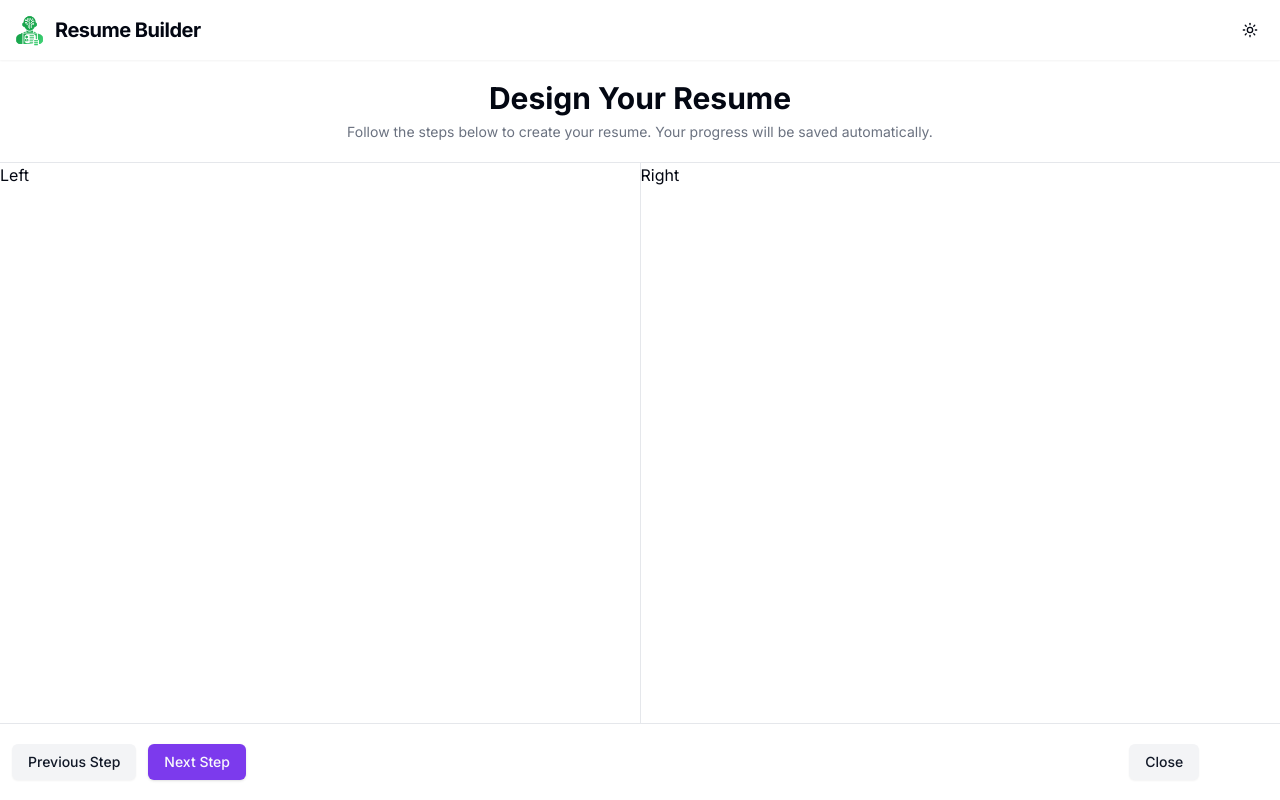
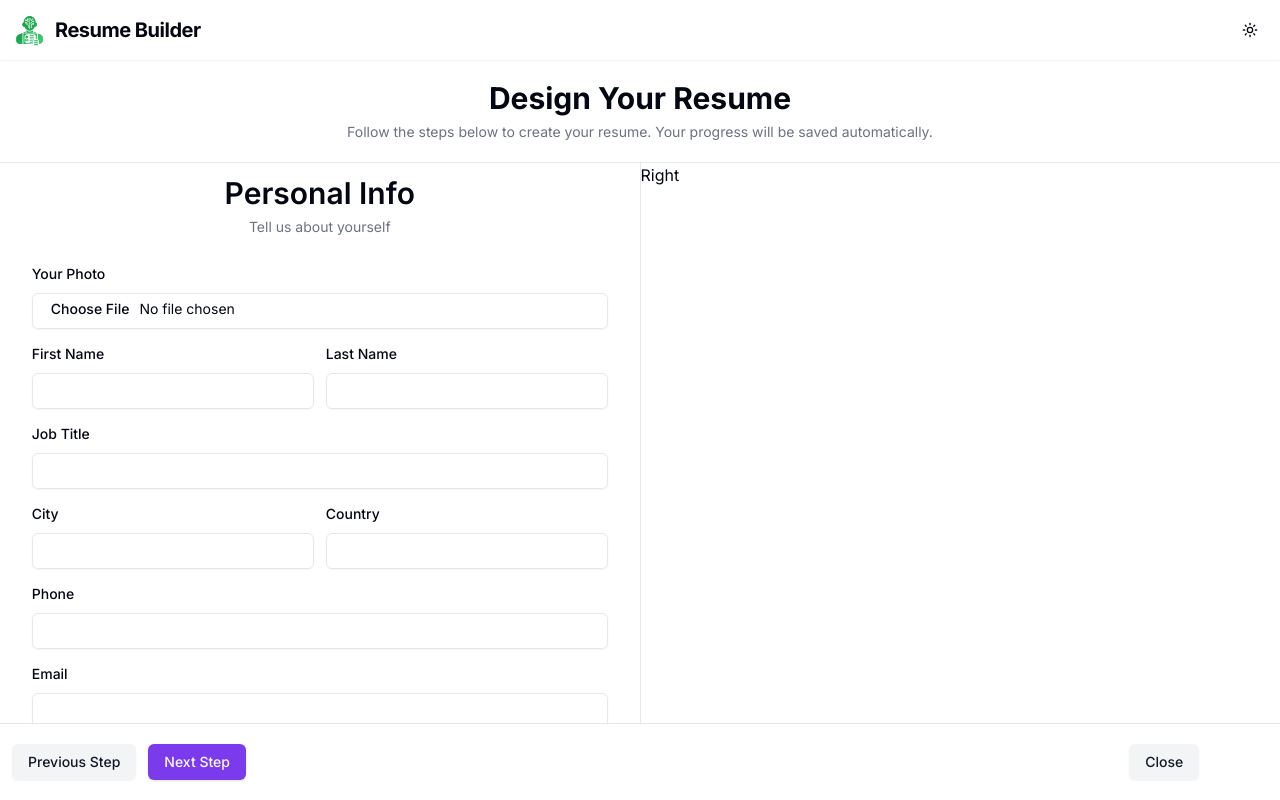
Before and after one commit to faqihfnf/resume-builder, a Next.js app: page /editor in a window 1280 px wide. Built offline with nearby package versions, Linux system fonts and the light colour scheme.

Commit message:
add personal info form

```diff
--- a/src/app/(main)/editor/ResumeEditor.tsx
+++ b/src/app/(main)/editor/ResumeEditor.tsx
@@ -2,6 +2,7 @@
 
 import { Button } from "@/components/ui/button";
 import Link from "next/link";
+import PersonalInfoForm from "./forms/PersonalInfoForm";
 
 export default function ResumeEditor() {
   return (
@@ -15,7 +16,9 @@
       </header>
       <main className="relative grow">
         <div className="absolute bottom-0 top-0 flex w-full">
-          <div className="w-full md:w-1/2">Left</div>
+          <div className="w-full overflow-y-auto p-3 md:w-1/2">
+            <PersonalInfoForm />
+          </div>
           <div className="grow md:border-r" />
           <div className="hidden w-1/2 md:flex">Right</div>
         </div>
--- /dev/null
+++ b/src/app/(main)/editor/forms/GeneralInfoForm.tsx
@@ -0,0 +1,67 @@
+import { generalInfoSchema, GeneralInfoValues } from "@/lib/validation";
+import React from "react";
+import { useForm } from "react-hook-form";
+import { zodResolver } from "@hookform/resolvers/zod";
+import {
+  Form,
+  FormControl,
+  FormDescription,
+  FormField,
+  FormItem,
+  FormLabel,
+  FormMessage,
+} from "@/components/ui/form";
+import { Input } from "@/components/ui/input";
+
+export default function GeneralInfoForm() {
+  const form = useForm<GeneralInfoValues>({
+    resolver: zodResolver(generalInfoSchema),
+    defaultValues: {
+      title: "",
+      description: "",
+    },
+  });
+  return (
+    <div className="mx-auto max-w-xl space-y-6">
+      <div className="space-y-1.5 text-center">
+        <h2 className="text-3xl font-semibold"></h2>
+        <p className="text-sm text-muted-foreground">
+          This will not appear on your resume
+        </p>
+      </div>
+      <Form {...form}>
+        <form className="space-y-3">
+          <FormField
+            control={form.control}
+            name="title"
+            render={({ field }) => (
+              <FormItem>
+                <FormLabel>Project Name</FormLabel>
+                <FormControl>
+                  <Input {...field} placeholder="My Resume" autoFocus />
+                </FormControl>
+                <FormMessage />
+              </FormItem>
+            )}
+          />
+          <FormField
+            control={form.control}
+            name="description"
+            render={({ field }) => (
+              <FormItem>
+                <FormLabel>Description</FormLabel>
+                <FormControl>
+                  <Input {...field} placeholder="A resume for my next job" />
+                </FormControl>
+                <FormDescription>
+                  Descripe what this resume is for
+                </FormDescription>
+                <FormMessage />
+              </FormItem>
+            )}
+          />
+        </form>
+      </Form>
+    </div>
+  );
+}
--- /dev/null
+++ b/src/app/(main)/editor/forms/PersonalInfoForm.tsx
@@ -0,0 +1,165 @@
+import {
+  Form,
+  FormControl,
+  FormField,
+  FormItem,
+  FormLabel,
+  FormMessage,
+} from "@/components/ui/form";
+import { Input } from "@/components/ui/input";
+import { personalInfoSchema, PersonalInfoValues } from "@/lib/validation";
+import { zodResolver } from "@hookform/resolvers/zod";
+import React, { useEffect } from "react";
+import { useForm } from "react-hook-form";
+
+export default function PersonalInfoForm() {
+  const form = useForm<PersonalInfoValues>({
+    resolver: zodResolver(personalInfoSchema),
+    defaultValues: {
+      firstName: "",
+      lastName: "",
+      jobTitle: "",
+      city: "",
+      country: "",
+      phone: "",
+      email: "",
+    },
+  });
+
+  useEffect(() => {
+    const { unsubscribe } = form.watch(async () => {
+      const isValid = await form.trigger();
+      if (!isValid) return;
+    });
+    return unsubscribe;
+  }, [form]);
+
+  return (
+    <div className="mx-auto max-w-xl space-y-6">
+      <div className="space-y-1.5 text-center">
+        <h2 className="text-3xl font-semibold">Personal Info</h2>
+        <p className="text-sm text-muted-foreground">Tell us about yourself</p>
+      </div>
+      <Form {...form}>
+        <form className="space-y-3">
+          <FormField
+            control={form.control}
+            name="photo"
+            render={({ field: { value, ...fieldValues } }) => (
+              <FormItem>
+                <FormLabel>Your Photo</FormLabel>
+                <FormControl>
+                  <Input
+                    {...fieldValues}
+                    type="file"
+                    accept="image/*"
+                    onChange={(e) => {
+                      const file = e.target.files?.[0];
+                      fieldValues.onChange(file);
+                    }}
+                  />
+                </FormControl>
+                <FormMessage />
+              </FormItem>
+            )}
+          />
+          <div className="grid grid-cols-2 gap-3">
+            <FormField
+              control={form.control}
+              name="firstName"
+              render={({ field }) => (
+                <FormItem>
+                  <FormLabel>First Name</FormLabel>
+                  <FormControl>
+                    <Input {...field} />
+                  </FormControl>
+                  <FormMessage />
+                </FormItem>
+              )}
+            />
+            <FormField
+              control={form.control}
+              name="lastName"
+              render={({ field }) => (
+                <FormItem>
+                  <FormLabel>Last Name</FormLabel>
+                  <FormControl>
+                    <Input {...field} />
+                  </FormControl>
+                  <FormMessage />
+                </FormItem>
+              )}
+            />
+          </div>
+          <FormField
+            control={form.control}
+            name="jobTitle"
+            render={({ field }) => (
+              <FormItem>
+                <FormLabel>Job Title</FormLabel>
+                <FormControl>
+                  <Input {...field} />
+                </FormControl>
+                <FormMessage />
+              </FormItem>
+            )}
+          />
+          <div className="grid grid-cols-2 gap-3">
+            <FormField
+              control={form.control}
+              name="city"
+              render={({ field }) => (
+                <FormItem>
+                  <FormLabel>City</FormLabel>
+                  <FormControl>
+                    <Input {...field} />
+                  </FormControl>
+                  <FormMessage />
+                </FormItem>
+              )}
+            />
+            <FormField
+              control={form.control}
+              name="country"
+              render={({ field }) => (
+                <FormItem>
+                  <FormLabel>Country</FormLabel>
+                  <FormControl>
+                    <Input {...field} />
+                  </FormControl>
+                  <FormMessage />
+                </FormItem>
+              )}
+            />
+          </div>
+          <FormField
+            control={form.control}
+            name="phone"
+            render={({ field }) => (
+              <FormItem>
+                <FormLabel>Phone</FormLabel>
+                <FormControl>
+                  <Input {...field} type="tel" />
+                </FormControl>
+                <FormMessage />
+              </FormItem>
+            )}
+          />
+          <FormField
+            control={form.control}
+            name="email"
+            render={({ field }) => (
+              <FormItem>
+                <FormLabel>Email</FormLabel>
+                <FormControl>
+                  <Input {...field} type="email" />
+                </FormControl>
+                <FormMessage />
+              </FormItem>
+            )}
+          />
+        </form>
+      </Form>
+    </div>
+  );
+}
--- /dev/null
+++ b/src/lib/validation.ts
@@ -0,0 +1,34 @@
+import { count } from "console";
+import { z } from "zod";
+
+export const optionalString = z.string().trim().optional().or(z.literal(""));
+
+export const generalInfoSchema = z.object({
+  title: optionalString,
+  description: optionalString,
+});
+
+export type GeneralInfoValues = z.infer<typeof generalInfoSchema>;
+
+export const personalInfoSchema = z.object({
+  photo: z
+    .custom<File | undefined>()
+    .refine(
+      (file) =>
+        !file || (file instanceof File && file.type.startsWith("image/")),
+      "Must be an image File",
+    )
+    .refine(
+      (file) => !file || file.size <= 4 * 1024 * 1024,
+      "Photo must be less than 4MB",
+    ),
+  firstName: optionalString,
+  lastName: optionalString,
+  jobTitle: optionalString,
+  city: optionalString,
+  country: optionalString,
+  phone: optionalString,
+  email: optionalString,
+});
+
+export type PersonalInfoValues = z.infer<typeof personalInfoSchema>;
```
